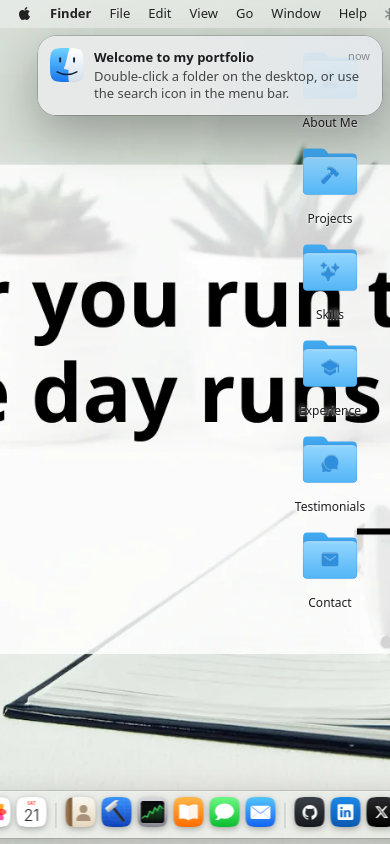
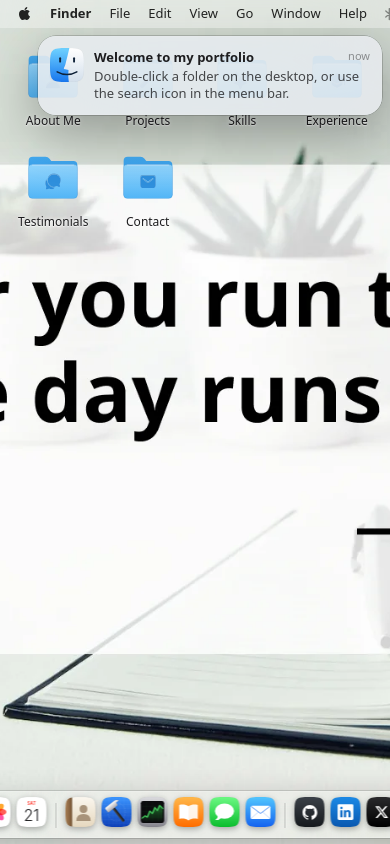
Before and after one commit to Pacifique5/MAC-OS-Portfolio, a Next.js app: page / in a window 390 px wide. Built offline with nearby package versions, Linux system fonts and the light colour scheme.

Commit message:
feat(responsive): add viewport hook, tap-to-open and phone desktop grid

```diff
--- /dev/null
+++ b/app/components/useViewport.ts
@@ -0,0 +1,44 @@
+'use client';
+import { useEffect, useState } from 'react';
+
+/** Below this width the desktop switches to its phone layout. */
+const PHONE_MAX = 640;
+
+interface Viewport {
+  width: number;
+  height: number;
+  /** Primary input is touch (phones, tablets) — open items with a single tap. */
+  touch: boolean;
+  phone: boolean;
+}
+
+// Matches the server render (desktop) so hydration stays stable; real values arrive after mount.
+const DEFAULT: Viewport = { width: 1440, height: 900, touch: false, phone: false };
+
+function read(): Viewport {
+  const width = window.innerWidth;
+  return {
+    width,
+    height: window.innerHeight,
+    touch: window.matchMedia('(pointer: coarse)').matches,
+    phone: width < PHONE_MAX,
+  };
+}
+
+/**
+ * Current viewport size.
+ * @param clientOnly pass `true` in components that never render on the server (e.g. windows
+ *   opened after load) to get real values on the very first render, with no layout flash.
+ */
+export function useViewport(clientOnly = false): Viewport {
+  const [vp, setVp] = useState<Viewport>(() => (clientOnly && typeof window !== 'undefined' ? read() : DEFAULT));
+
+  useEffect(() => {
+    const update = () => setVp(read());
+    update();
+    window.addEventListener('resize', update);
+    return () => window.removeEventListener('resize', update);
+  }, []);
+
+  return vp;
+}
--- a/app/page.tsx
+++ b/app/page.tsx
@@ -7,6 +7,7 @@ import { Spotlight, NotificationCenter, NotificationBanner, Launchpad, ContextMe
 import { FolderIcon } from './components/icons/AppIcons';
 import { APPS, SECTION_IDS, WINDOW_TITLES, WindowId } from './components/apps';
 import { useSystem } from './components/useSystem';
+import { useViewport } from './components/useViewport';
 import Finder from './components/sections/Finder';
 import Photos from './components/sections/Photos';
 import Terminal from './components/sections/Terminal';
@@ -32,6 +33,7 @@ type Ctx = { x: number; y: number; target: string | null; kind: 'desktop' | 'ico
 
 export default function Home() {
   const sys = useSystem();
+  const vp = useViewport();
 
   // Window manager: `order` is the z-order (last = front-most)
   const [order, setOrder] = useState<WindowId[]>([]);
@@ -194,7 +196,7 @@ export default function Home() {
 
   return (
     <div
-      className="relative w-full h-screen overflow-hidden select-none"
+      className="relative w-full h-dvh overflow-hidden select-none"
       onClick={() => { setSelectedIcon(null); closeOverlays(); }}
       onContextMenu={(e) => { e.preventDefault(); setContextMenu({ x: e.clientX, y: e.clientY, target: null, kind: 'desktop' }); }}
     >
@@ -214,8 +216,8 @@ export default function Home() {
 
       {/* Desktop icons — macOS stacks them from the top-right */}
       <div
-        className="absolute top-9 right-3 bottom-22 z-10 grid grid-flow-col auto-cols-[96px] grid-rows-[repeat(auto-fill,96px)] gap-x-1"
-        style={{ direction: 'rtl' }}
+        className="absolute top-9 right-3 bottom-22 z-10 grid grid-flow-col auto-cols-[96px] grid-rows-[repeat(auto-fill,96px)] gap-x-1 [direction:rtl]
+          max-sm:left-2 max-sm:right-2 max-sm:bottom-auto max-sm:top-10 max-sm:grid-flow-row max-sm:grid-cols-4 max-sm:auto-cols-auto max-sm:grid-rows-none max-sm:gap-y-3 max-sm:[direction:ltr]"
       >
         {SECTION_IDS.map(id => {
           const app = APPS[id];
@@ -224,14 +226,13 @@ export default function Home() {
             <button
               key={id}
               type="button"
-              style={{ direction: 'ltr' }}
-              className="flex flex-col items-center gap-1 pt-1 outline-none"
-              onClick={(e) => { e.stopPropagation(); closeOverlays(); setSelectedIcon(id); }}
+              className="flex flex-col items-center gap-1 pt-1 outline-none [direction:ltr]"
+              onClick={(e) => { e.stopPropagation(); closeOverlays(); setSelectedIcon(id); if (vp.touch) launch(id); }}
               onDoubleClick={() => launch(id)}
               onContextMenu={(e) => { e.preventDefault(); e.stopPropagation(); setSelectedIcon(id); setContextMenu({ x: e.clientX, y: e.clientY, target: id, kind: 'icon' }); }}
             >
               <span className={`p-0.75 rounded-md ${sel ? (tone === 'light' ? 'bg-black/10 shadow-[inset_0_0_0_1px_rgba(0,0,0,0.08)]' : 'bg-black/25 shadow-[inset_0_0_0_1px_rgba(255,255,255,0.18)]') : ''}`}>
-                <FolderIcon size={64} Glyph={app.folderGlyph} />
+                <FolderIcon size={vp.phone ? 58 : 64} Glyph={app.folderGlyph} />
               </span>
               <span
                 className={`text-[12px] font-medium leading-tight px-1.25 py-px rounded-sm ${sel ? 'bg-[#0a5fd6] text-white' : tone === 'light' ? 'text-[#1d1d1f]' : 'text-white'}`}
```
